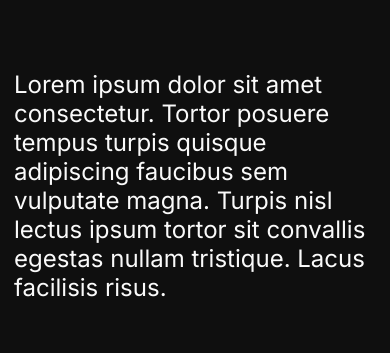
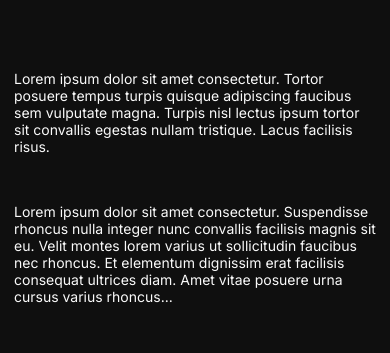
Before and after one commit to Coinomix/itg-coinomix-react-mvp, a React (Create React App) app: page /about-us in a window 390 px wide. Shown: the part 416-769 px from the top of the page. Built offline with nearby package versions, Linux system fonts and the light colour scheme.

Commit message:
added mobile styles for article

```diff
--- a/package.json
+++ b/package.json
@@ -14,8 +14,10 @@
     "react": "^18.2.0",
     "react-dom": "^18.2.0",
     "react-loader-spinner": "^5.4.5",
+    "react-markdown": "^9.0.0",
     "react-router-dom": "^6.16.0",
     "react-scripts": "5.0.1",
+    "remark-gfm": "^4.0.0",
     "sass": "^1.68.0",
     "typescript": "^4.9.5",
     "web-vitals": "^2.1.4"
--- a/src/assets/styles/scss/article.scss
+++ b/src/assets/styles/scss/article.scss
@@ -1,3 +1,5 @@
+@import './mixins';
+
 .article {
   &__content {
     max-width: 1100px;
@@ -7,6 +9,14 @@
     font-weight: 400;
     margin: 0 auto;
     margin-top: 80px;
+
+    @include onTablet {
+      font-size: 16px;
+    }
+
+    @include onPhone {
+      font-size: 14px;
+    }
 
     &-text {
       margin-bottom: 48px;
--- a/src/pages/article.tsx
+++ b/src/pages/article.tsx
@@ -10,6 +10,8 @@ import useTitle from '../utils/useTitle';
 import { getArticleBySlug } from '../utils/api_helpers';
 import { ArticleAttributes } from '../types/articleType';
 import { Loader } from '../components/Loader';
+import Markdown from 'react-markdown';
+import remarkGfm from 'remark-gfm';
 
 const ArticlePage = () => {
   const [article, setArticle] = React.useState<ArticleAttributes>();
@@ -22,6 +24,8 @@ const ArticlePage = () => {
     window.scrollTo({ top: 0, behavior: 'smooth' });
   };
 
+
+  React.useEffect(() => {
     const loadData = async () => {
       const articleDataApi = await getArticleBySlug(slug);
 
@@ -30,10 +34,9 @@ const ArticlePage = () => {
       seIsLoading(false);
     };
 
-  React.useEffect(() => {
     scrollToTop();
     loadData();
-  }, []);
+  }, [slug]);
 
   if (isLoading) {
     return (
@@ -60,7 +63,9 @@ const ArticlePage = () => {
 
           <div className='article__content'>
             <p className='article__content-text'>
+              <Markdown remarkPlugins={[remarkGfm]} >
                 {article?.content}
+              </Markdown>
             </p>
           </div>
         </article>
```
Also changed, not shown: src/components/PageTitle/PageTitle.scss (+10 -2 lines), 1 other file (tests, documents, lock files or other folders). Lines whose indentation alone changed are shown as unchanged.
